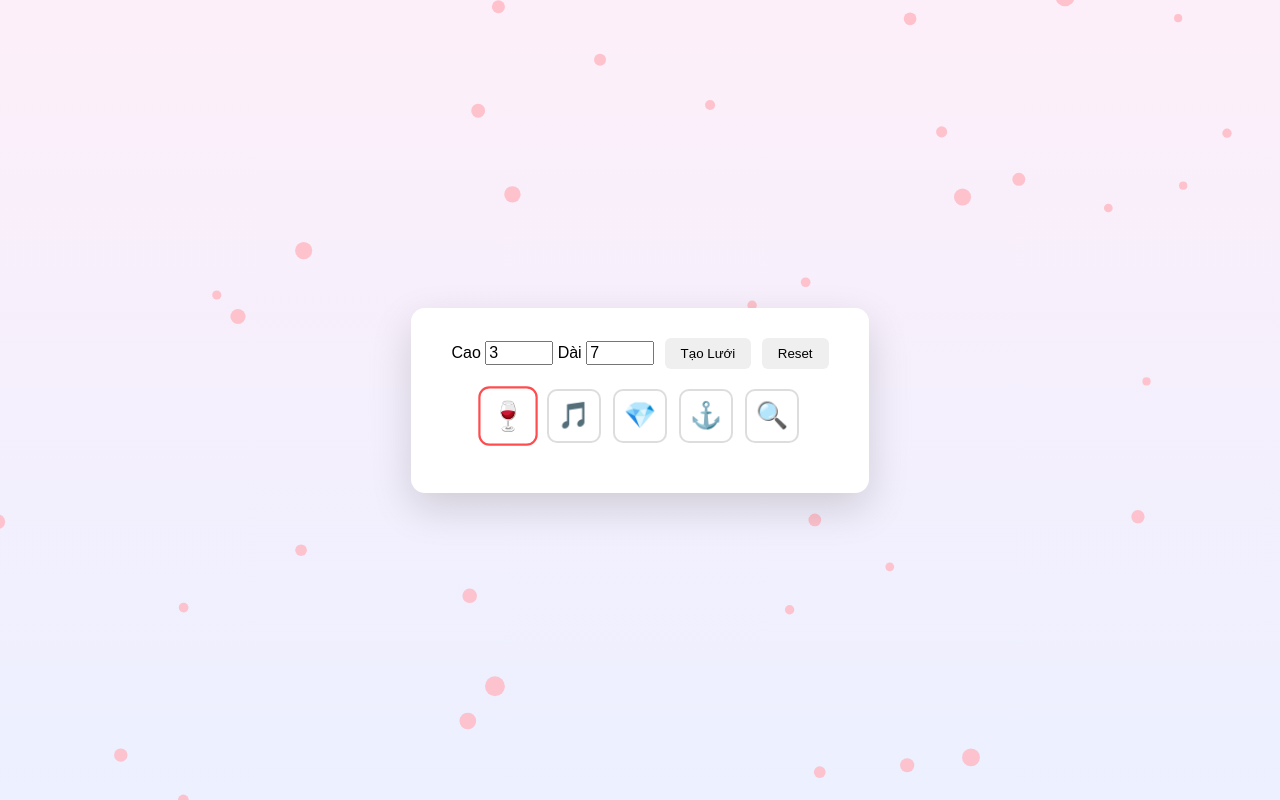
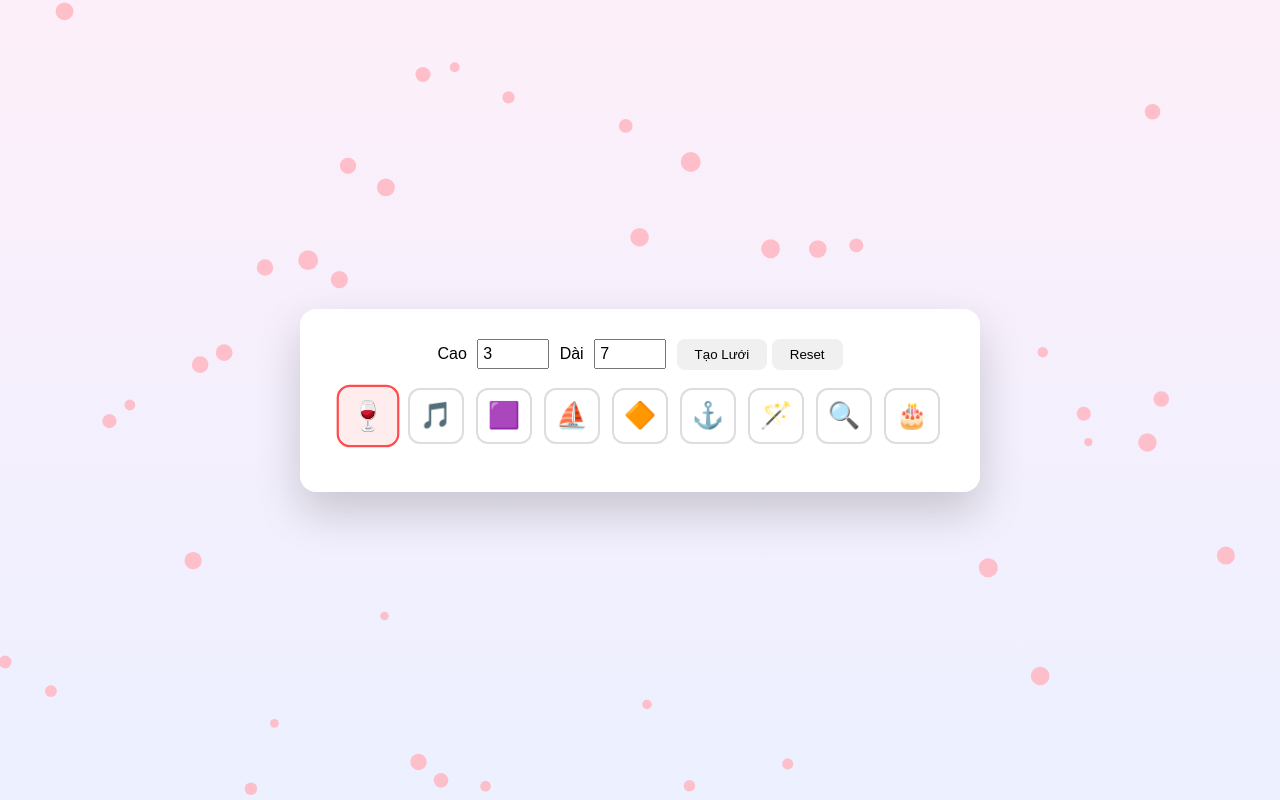
Before and after one commit to PHUONGIOSVIET/puzzle-web-backend, a website: page index.html in a window 1280 px wide. Drawn offline with Linux system fonts and the light colour scheme.

Commit message:
Add files via upload

```diff
--- a/index.html
+++ b/index.html
@@ -3,70 +3,72 @@
 <head>
 <meta charset="UTF-8">
 <title>Puzzle Demo</title>
+
 <style>
-/* ===== NỀN + HOA RƠI ===== */
+/* ================= NỀN + HOA RƠI ================= */
 body{
   margin:0;
-  font-family:Arial;
+  font-family:Arial, sans-serif;
   background:linear-gradient(#fdeff9,#ecf0ff);
   overflow:hidden;
 }
-
-/* canvas hoa */
 #flowers{
   position:fixed;
-  top:0;left:0;
-  width:100vw;height:100vh;
+  inset:0;
   pointer-events:none;
   z-index:0;
 }
 
-/* ===== CĂN GIỮA ===== */
+/* ================= CĂN GIỮA ================= */
 .wrapper{
-  position:relative;
-  z-index:1;
   min-height:100vh;
   display:flex;
   justify-content:center;
   align-items:center;
+  position:relative;
+  z-index:1;
 }
 
-/* ===== APP ===== */
+/* ================= APP ================= */
 .app{
-  background:white;
+  background:#fff;
   padding:30px 40px;
-  border-radius:14px;
-  box-shadow:0 15px 40px rgba(0,0,0,.15);
+  border-radius:16px;
+  box-shadow:0 20px 45px rgba(0,0,0,.18);
 }
 
-/* ===== CONTROLS ===== */
+/* ================= CONTROLS ================= */
 .controls{
   text-align:center;
-  margin-bottom:15px;
+  margin-bottom:16px;
 }
 .controls input{
   width:60px;
   font-size:16px;
+  padding:4px;
+  margin:0 6px;
 }
 button{
-  padding:8px 16px;
-  margin-left:6px;
+  padding:8px 18px;
   border:none;
-  border-radius:6px;
+  border-radius:8px;
   cursor:pointer;
+  background:#f0f0f0;
 }
+button:hover{background:#e0e0e0}
 
-/* ===== TOOLBAR ===== */
+/* ================= TOOLBAR ================= */
 .toolbar{
   display:flex;
   justify-content:center;
   gap:12px;
-  margin:20px 0;
+  margin:18px 0;
 }
 .tool{
-  width:50px;height:50px;
+  width:52px;
+  height:52px;
   border:2px solid #ddd;
-  border-radius:10px;
+  border-radius:12px;
   display:flex;
   align-items:center;
   justify-content:center;
@@ -75,21 +77,24 @@ button{
   background:#fff;
   transition:.2s;
 }
+.tool:hover{transform:scale(1.05)}
 .tool.active{
   border-color:#ff4d4f;
-  transform:scale(1.1);
+  background:#ffecec;
+  transform:scale(1.12);
 }
 
-/* ===== GRID ===== */
+/* ================= GRID ================= */
 .grid{
   display:grid;
   gap:10px;
   justify-content:center;
 }
 .cell{
-  width:80px;height:80px;
+  width:82px;
+  height:82px;
   border:2px solid #aaa;
-  border-radius:10px;
+  border-radius:12px;
   display:flex;
   align-items:center;
   justify-content:center;
@@ -99,16 +104,16 @@ button{
   transition:.15s;
 }
 .cell:active{
-  transform:scale(0.9);
+  transform:scale(.9);
 }
 
-/* hiệu ứng click */
+/* hiệu ứng pop */
 .cell.pop{
   animation:pop .25s ease;
 }
 @keyframes pop{
-  0%{transform:scale(.7);opacity:.3}
-  100%{transform:scale(1);opacity:1}
+  from{transform:scale(.6);opacity:.3}
+  to{transform:scale(1);opacity:1}
 }
 </style>
 </head>
@@ -121,8 +126,8 @@ button{
   <div class="app">
 
     <div class="controls">
-    Cao <input id="rows" type="number" value="3">
-    Dài <input id="cols" type="number" value="7">
+      Cao <input id="rows" type="number" value="3" min="1">
+      Dài <input id="cols" type="number" value="7" min="1">
       <button onclick="createGrid()">Tạo Lưới</button>
       <button onclick="resetGrid()">Reset</button>
     </div>
@@ -134,41 +139,55 @@ button{
 </div>
 
 <script>
-/* ===== GAME ===== */
-const icons=["🍷","🎵","💎","⚓","🔍"];
-let currentIcon=icons[0];
-let gridData=[];
+/* ================= ICONS (ĐẦY ĐỦ THEO HÌNH) ================= */
+const icons = [
+  "🍷", // ly rượu
+  "🎵", // nhạc
+  "🟪", // hoa văn / xoáy
+  "⛵", // thuyền buồm
+  "🔶", // kim cương đỏ
+  "⚓", // mỏ neo
+  "🪄", // đũa phép
+  "🔍", // kính lúp
+  "🎂"  // bánh kem
+];
 
-const toolbar=document.getElementById("toolbar");
-const grid=document.getElementById("grid");
+let currentIcon = icons[0];
+let gridData = [];
 
+const toolbar = document.getElementById("toolbar");
+const grid = document.getElementById("grid");
+
+/* ================= TOOLBAR ================= */
 icons.forEach(icon=>{
-  const t=document.createElement("div");
-  t.className="tool"+(icon===currentIcon?" active":"");
-  t.innerText=icon;
-  t.onclick=()=>{
+  const t = document.createElement("div");
+  t.className = "tool" + (icon===currentIcon ? " active":"");
+  t.textContent = icon;
+  t.onclick = ()=>{
     document.querySelectorAll(".tool").forEach(x=>x.classList.remove("active"));
     t.classList.add("active");
-    currentIcon=icon;
+    currentIcon = icon;
   };
   toolbar.appendChild(t);
 });
 
+/* ================= GRID ================= */
 function createGrid(){
-  const r=+rows.value,c=+cols.value;
-  gridData=Array(r*c).fill("");
-  grid.style.gridTemplateColumns=`repeat(${c},80px)`;
+  const r = +rows.value;
+  const c = +cols.value;
+  gridData = Array(r*c).fill("");
+  grid.style.gridTemplateColumns = `repeat(${c},82px)`;
   render();
 }
 
 function render(){
-  grid.innerHTML="";
+  grid.innerHTML = "";
   gridData.forEach((v,i)=>{
-    const cell=document.createElement("div");
-    cell.className="cell";
-    cell.innerText=v;
-    cell.onclick=()=>{
-      gridData[i]=gridData[i]===""?currentIcon:"";
+    const cell = document.createElement("div");
+    cell.className = "cell";
+    cell.textContent = v;
+    cell.onclick = ()=>{
+      gridData[i] = gridData[i] === "" ? currentIcon : "";
       cell.classList.add("pop");
       setTimeout(()=>cell.classList.remove("pop"),200);
       render();
@@ -178,34 +197,39 @@ function render(){
 }
 
 function resetGrid(){
-  grid.innerHTML="";
-  gridData=[];
+  grid.innerHTML = "";
+  gridData = [];
 }
 
-/* ===== HOA RƠI ===== */
-const canvas=document.getElementById("flowers");
-const ctx=canvas.getContext("2d");
-canvas.width=innerWidth;
-canvas.height=innerHeight;
+/* ================= HOA RƠI ================= */
+const canvas = document.getElementById("flowers");
+const ctx = canvas.getContext("2d");
 
-let petals=[];
-for(let i=0;i<40;i++){
-  petals.push({
+function resize(){
+  canvas.width = innerWidth;
+  canvas.height = innerHeight;
+}
+resize();
+addEventListener("resize",resize);
+
+const petals = Array.from({length:45},()=>({
   x:Math.random()*canvas.width,
   y:Math.random()*canvas.height,
   r:Math.random()*6+4,
-    s:Math.random()*1+0.5
-  });
-}
+  s:Math.random()*1.2+.5
+}));
 
 function fall(){
   ctx.clearRect(0,0,canvas.width,canvas.height);
   petals.forEach(p=>{
-    p.y+=p.s;
-    p.x+=Math.sin(p.y*0.01);
-    if(p.y>canvas.height) p.y=-10;
+    p.y += p.s;
+    p.x += Math.sin(p.y*0.01);
+    if(p.y > canvas.height){
+      p.y = -10;
+      p.x = Math.random()*canvas.width;
+    }
     ctx.beginPath();
-    ctx.fillStyle="rgba(255,182,193,.8)";
+    ctx.fillStyle="rgba(255,182,193,.85)";
     ctx.arc(p.x,p.y,p.r,0,Math.PI*2);
     ctx.fill();
   });
```
Lines whose indentation alone changed are shown as unchanged.
